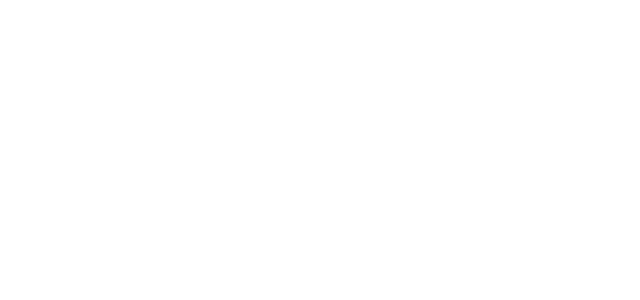
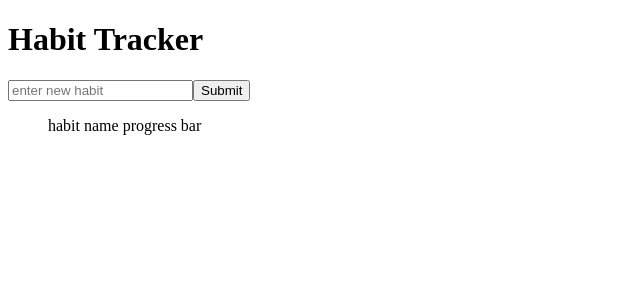
Before and after one commit to JackyKYFung/habit-tracker, a React (Vite) app: page / in a window 1280 px wide. Shown: the top 300 px of the page, without its empty margins (0-640 px from the left). Built offline with nearby package versions, Linux system fonts and the light colour scheme.

Commit message:
initial framework setupof app

```diff
--- a/src/App.jsx
+++ b/src/App.jsx
@@ -6,7 +6,20 @@
 
   return (
     <>
+      <main>
+        <h1>Habit Tracker</h1>
+        <div>
+          <input type="text" placeholder="enter new habit"/>
+          <button>Submit</button>
+        </div>
 
+        <div>
+          <ul>
+            habit name
+            progress bar
+          </ul>
+        </div>
+      </main>
     </>
   )
 }
```
